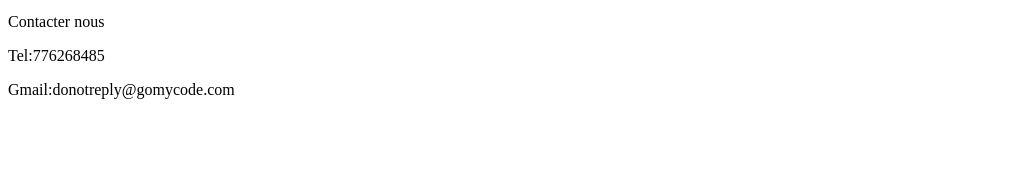
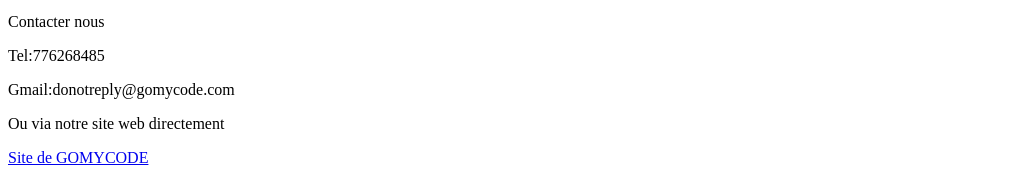
Before and after one commit to SalmaOST/workshop-css, a plain HTML site: page demo.html in a window 1280 px wide. Shown: the part 1371-1546 px from the top of the page, without its empty margins (0-1022 px from the left). Before the commit the page ends 1486 px from the top, so only its background shows below. Drawn offline with Linux system fonts and the light colour scheme.

Commit message:
Add files via upload

```diff
--- a/demo.html
+++ b/demo.html
@@ -74,10 +74,8 @@
             </section>
             <section>
                 <h6>CONTACT</h6>
-
                 <p>Cette partie quant-a-elle vous permettra en cas de besoin de pouvoir contacter l'école vous y trouverez leur numéro de téléphone ou leur adresse email</p>
-
-            </section>
+                </section>
  </main>
 
 
@@ -88,5 +86,8 @@
     <p>Contacter nous</p>
     <p>Tel:776268485</p>
     <p>Gmail:donotreply@gomycode.com</p>
+    <p>Ou via notre site web directement</p>
+    <a href="https://gomycode.com">Site de GOMYCODE</a>
+
  </footer>
 </html
```
